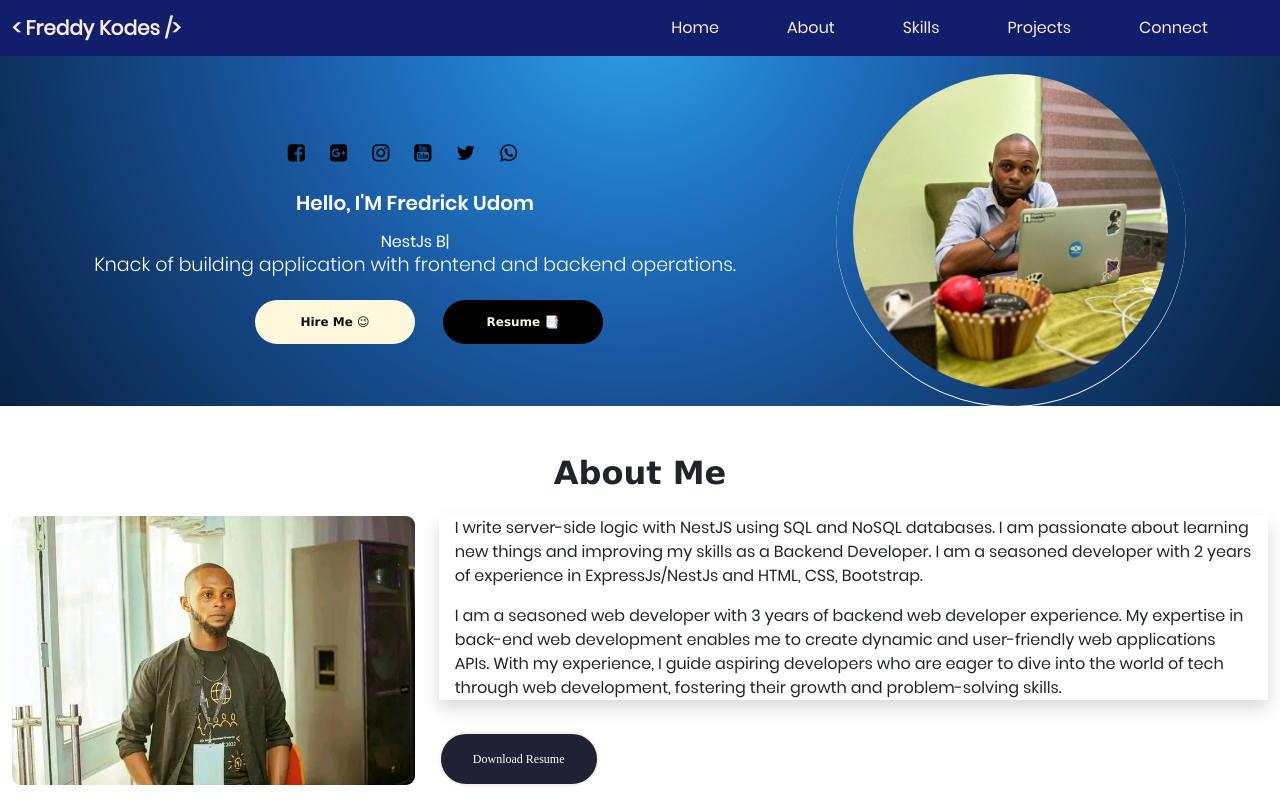
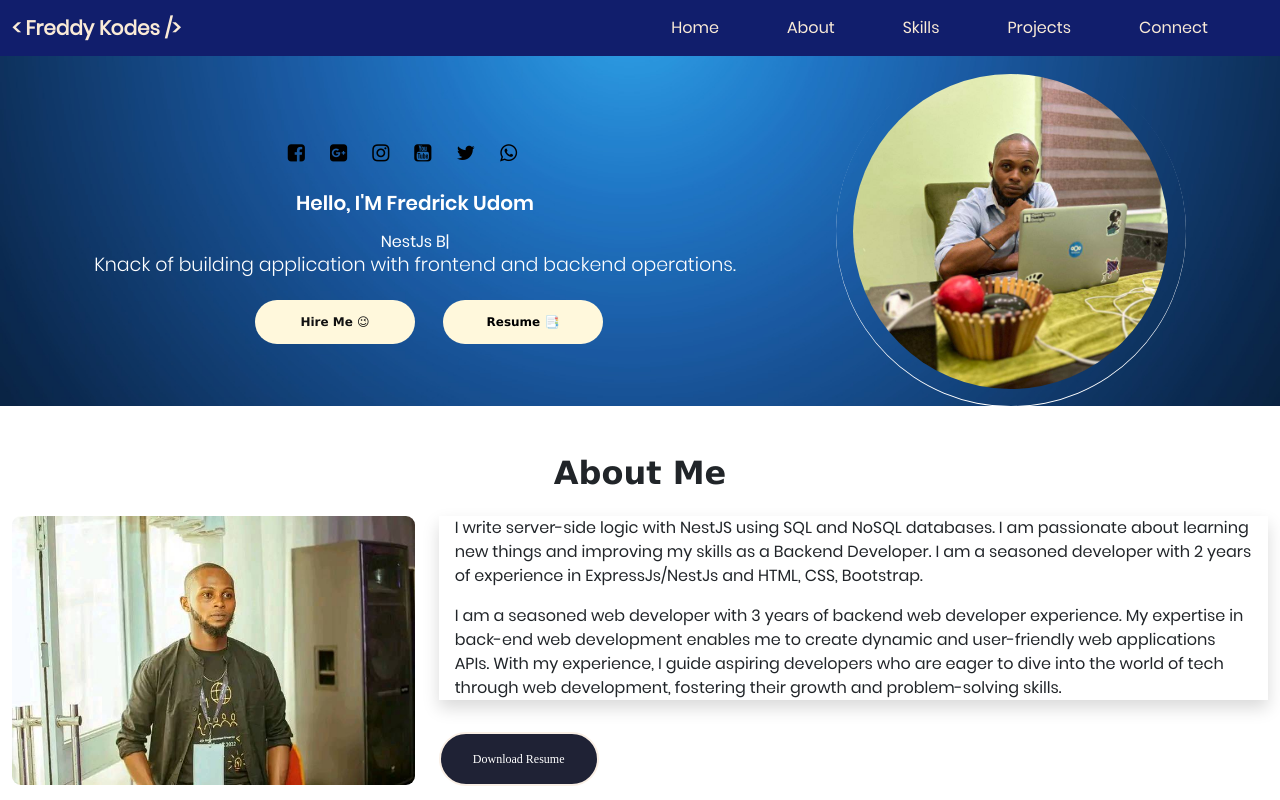
Before and after one commit to FredrickUdom/react-portfolio, a React (Vite) app: page / in a window 1280 px wide. Shown: the top 800 px of the page. Built offline with nearby package versions, Linux system fonts and the light colour scheme.

Commit message:
fixing profile

```diff
--- a/src/PortfolioContainer/Home/Profile.css
+++ b/src/PortfolioContainer/Home/Profile.css
@@ -107,8 +107,8 @@
 
 }
 .get-resume{
-    background-color: black !important;
-    color: cornsilk !important;
+    background-color: cornsilk !important;
+    color: black !important;
     padding: 12px !important;
     font-family: Verdana, Geneva, Tahoma, sans-serif !important;
     font-weight: bold;
@@ -274,4 +274,9 @@
     .profile-details{
         width: 90%;
     }
+
+    .profile-options .highlighted-btn{
+        margin-top: 15px !important;
+        margin-bottom: 5px !important;
+    }
 }
--- a/src/PortfolioContainer/Nav-bar/NavBar.css
+++ b/src/PortfolioContainer/Nav-bar/NavBar.css
@@ -23,6 +23,7 @@
     padding-left: 30px;
 }
 
+
     @media screen and (max-width:216px){
         .navbar-area{
             /* width: 50rem !important; */
```
